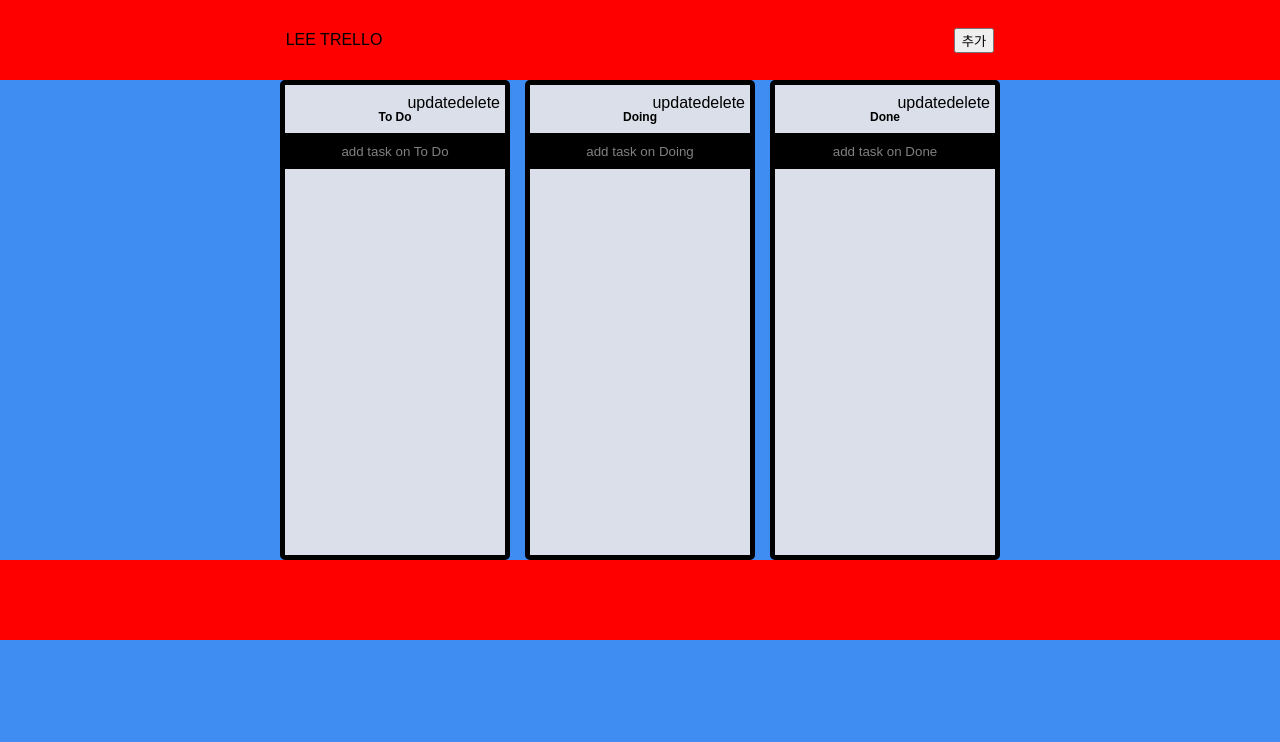
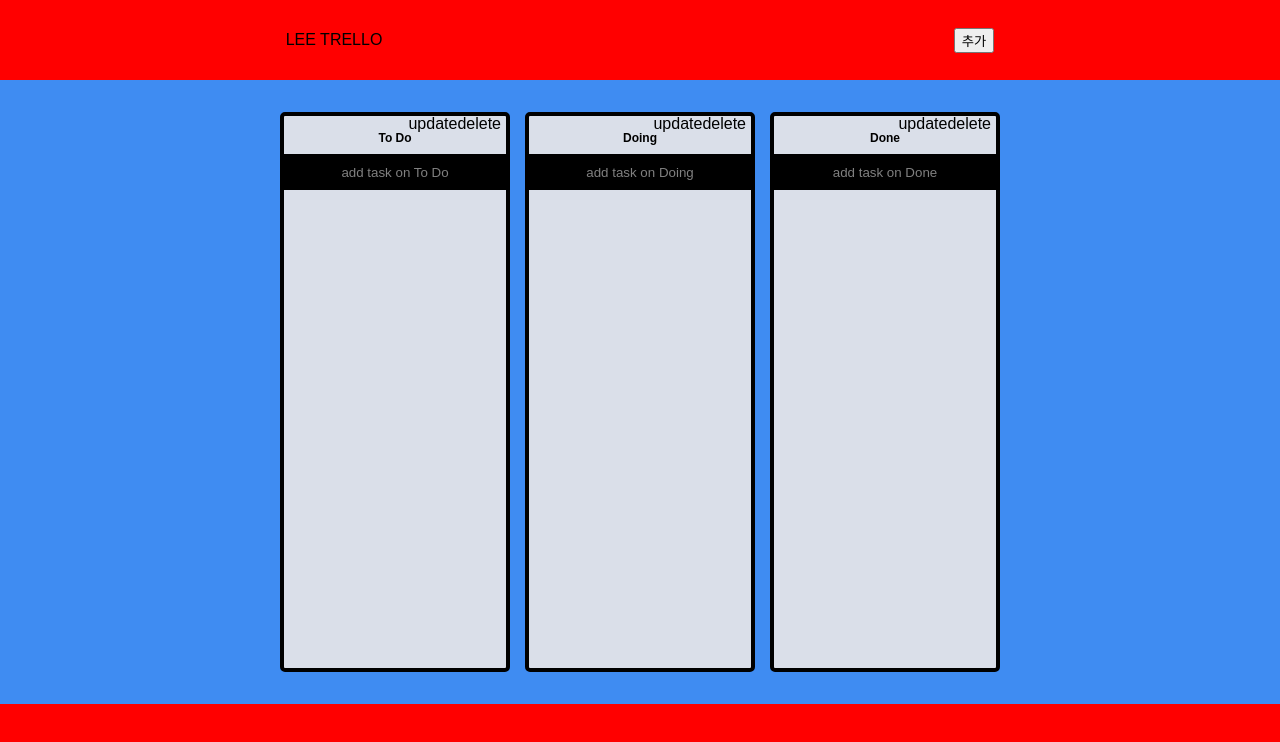
Before and after one commit to ezurno/react-todo, a React (Create React App) app: page / in a window 1280 px wide. Shown: the top 742 px of the page. Built offline with nearby package versions, Linux system fonts and the light colour scheme.

Commit message:
MOD: resizing

```diff
--- a/src/components/Board.tsx
+++ b/src/components/Board.tsx
@@ -7,12 +7,12 @@ import { IToDo, toDoState } from "../Atoms";
 import DraggableCard from "./DraggableCard";
 
 const Wrapper = styled.div<{ isDragging: boolean }>`
-  border: 5px solid black;
+  border: 0.5vh solid black;
 
-  padding-top: 10px;
+  margin: 4vh 0;
   background-color: ${(props) => props.theme.boardColor};
   border-radius: 5px;
-  min-height: 480px;
+  min-height: 70vh;
   min-width: 200px;
   display: flex;
   flex-direction: column;
--- a/src/components/Footer.tsx
+++ b/src/components/Footer.tsx
@@ -1,7 +1,7 @@
 import styled from "styled-components";
 
 const Container = styled.div`
-  height: 80px;
+  height: 12vh;
   background-color: red;
 `;
 
--- a/src/components/Header.tsx
+++ b/src/components/Header.tsx
@@ -5,7 +5,7 @@ import styled from "styled-components";
 import { popUpState, toDoState } from "../Atoms";
 
 const Container = styled.div`
-  height: 80px;
+  height: 10vh;
   background-color: red;
 `;
 
```
